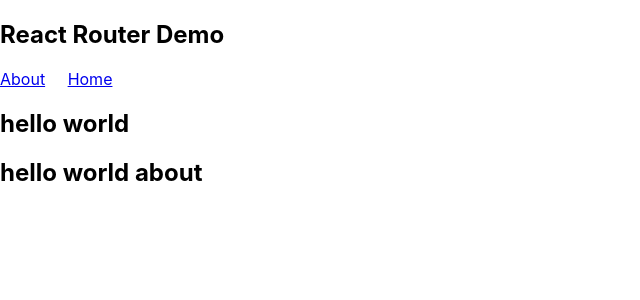
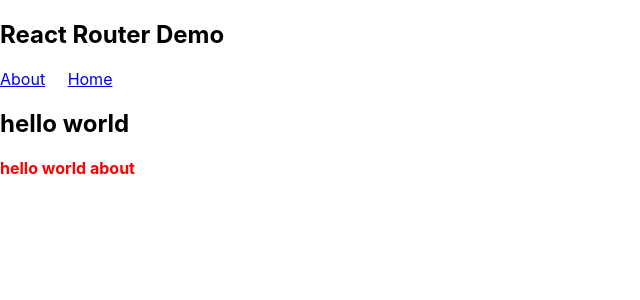
Before and after one commit to zhw-wei/hello-world-react, a React (Create React App) app: page /about in a window 1280 px wide. Shown: the top 300 px of the page, without its empty margins (0-640 px from the left). Built offline with nearby package versions, Linux system fonts and the light colour scheme.

Commit message:
新增scss

```diff
--- a/package.json
+++ b/package.json
@@ -16,6 +16,7 @@
     "react-dom": "^17.0.2",
     "react-router-dom": "^6.2.1",
     "react-scripts": "5.0.0",
+    "sass": "^1.49.0",
     "typescript": "^4.5.4",
     "web-vitals": "^2.1.3"
   },
--- /dev/null
+++ b/src/comp3/About/About.module.scss
@@ -0,0 +1,9 @@
+
+.copm3_about {
+    $width: 300px;
+
+    h2 {
+        font-size: 16px;
+        color: red;
+    }
+}
--- a/src/comp3/About/About.tsx
+++ b/src/comp3/About/About.tsx
@@ -1,9 +1,12 @@
 import React, { Component } from 'react'
+
+//必须要使用module.css后缀，否则无法import引入
+import style from './About.module.scss'
 
 export default class About extends Component {
     render() {
         return (
-            <div>
+            <div className={style.copm3_about}>
 
                 <h2>hello world about</h2>
             </div>
```
Also changed, not shown: 1 other file (tests, documents, lock files or other folders).
